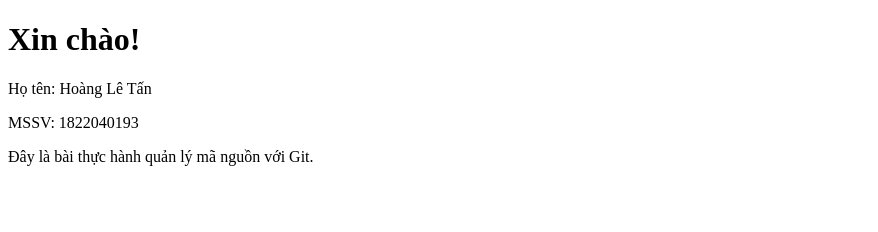
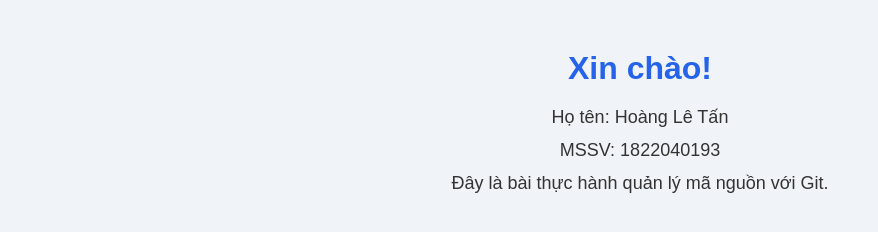
Before and after one commit to HoangLeTanne/ThucHanhGit_1822040193, a plain HTML site: page index.html in a window 1280 px wide. Shown: the whole page, without its empty margins (0-878 px from the left). Drawn offline with Linux system fonts and the light colour scheme.

Commit message:
Add basic website interface with CSS

```diff
--- a/index.html
+++ b/index.html
@@ -4,6 +4,7 @@
     <meta charset="UTF-8">
     <meta name="viewport" content="width=device-width, initial-scale=1.0">
     <title>Thực hành Git & GitHub</title>
+    <link rel="stylesheet" href="style.css">
 </head>
 <body>
     <h1>Xin chào!</h1>
--- /dev/null
+++ b/style.css
@@ -0,0 +1,23 @@
+* {
+    margin: 0;
+    padding: 0;
+    box-sizing: border-box;
+}
+
+body {
+    font-family: Arial, sans-serif;
+    background-color: #f0f4f8;
+    text-align: center;
+    padding: 50px;
+}
+
+h1 {
+    color: #2563eb;
+    margin-bottom: 20px;
+}
+
+p {
+    font-size: 18px;
+    margin: 12px;
+    color: #333;
+}
```
